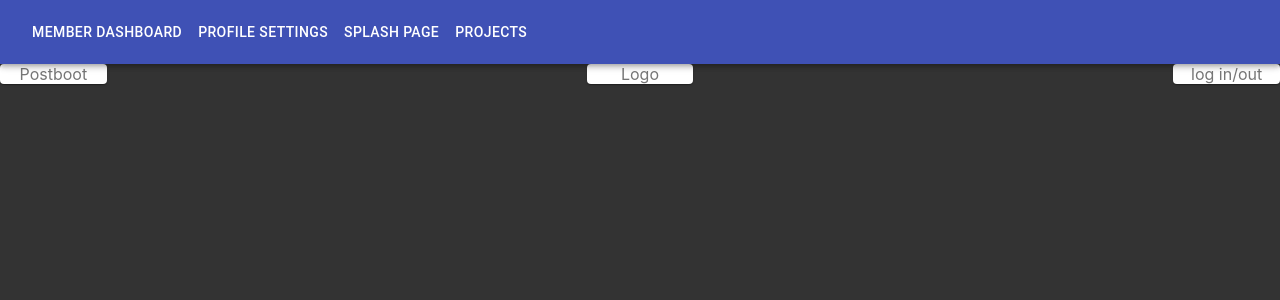
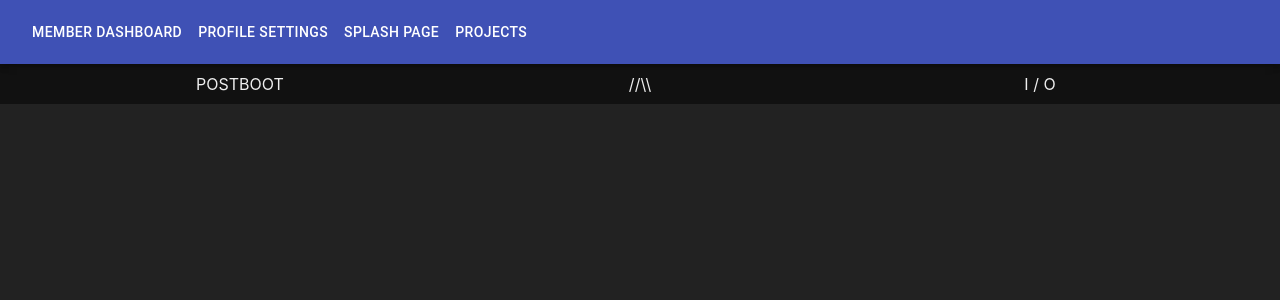
Before and after one commit to postboot/postboot, a React (Create React App) app in the folder client/: page / in a window 1280 px wide. Shown: the top 300 px of the page. Built offline with nearby package versions, Linux system fonts and the light colour scheme.

Commit message:
nav spacing and projects formating

```diff
--- a/client/src/App.css
+++ b/client/src/App.css
@@ -19,7 +19,7 @@
 }
 
 .App-header {
-  background-color: #333333;
+  background-color: #222222;
   min-height: 100vh;
   display: flex;
   flex-direction: column;
@@ -32,7 +32,7 @@
 }
 
 .Profile-settings {
-  background-color: rgb(66, 66, 66);
+  background-color: #111;
   min-height: 100vh;
   display: flex;
   flex-direction: column;
@@ -52,16 +52,37 @@
   }
 }
 
-.projects {
-  background-color: #;
-  padding: 0px;
+.projectscontainer {
+  display: flex;
+  background-color: #111;
   color: #fff;
-  justify-content: start;
-  height: 200px;
-  width: 200px;
-  align-items: flex-end;
+  justify-content: center;
+}
+
+.projectsitem {
+  background-color: burlywood;
 }
 
 .yostyle {
   color: aqua;
 }
+
+.navcontainer {
+  background-color: bisque;
+  color: aqua;
+}
+
+.navbox {
+  background-color: #111111;
+  justify-content: space-evenly;
+  color: #eeeeee;
+}
+
+.navitem {
+  /* background-color: rgb(226, 86, 43); */
+  padding: 10px;
+  align-items: center;
+  justify-items: center;
+  text-align: center;
+  justify-content: center;
+}
--- a/client/src/components/Newnav.js
+++ b/client/src/components/Newnav.js
@@ -6,33 +6,35 @@ import Paper from '@material-ui/core/Paper';
 import Grid from '@material-ui/core/Grid';
 
 const useStyles = makeStyles((theme) => ({
-    root: {
-        flexGrow: 1,
-    },
-    paper: {
-        padding: theme.spacing(0),
-        textAlign: 'center',
-        color: theme.palette.text.secondary,
-    },
 }));
 
 export default function CenteredGrid() {
     const classes = useStyles();
 
     return (
-        <div className={classes.root}>
+        <div>
             <Grid
-                container spacing={0}
-                justify='space-between'
+                container
+                className="navbox"
             >
-                <Grid item xs={1}>
-                    <Paper className={classes.paper}>Postboot</Paper>
+                <Grid item
+                    xs={3}
+                    className="navitem"
+                >
+                    <div>POSTBOOT</div>
                 </Grid>
-                <Grid item xs={1}>
-                    <Paper className={classes.paper}>Logo </Paper>
+                <Grid item
+                    xs={3}
+                    className="navitem"
+
+                >
+                    <div>//\\</div>
                 </Grid>
-                <Grid item xs={1}>
-                    <Paper className={classes.paper}>log in/out</Paper>
+                <Grid item
+                    xs={3}
+                    className="navitem"
+                >
+                    <div>I / O</div>
                 </Grid>
             </Grid>
         </div>
--- a/client/src/pages/Projects.js
+++ b/client/src/pages/Projects.js
@@ -7,18 +7,25 @@ function Projects() {
 
     return (
         <>
-            <Container>
             <Grid container
                 direction="row"
-                    spacing={10}>
-                    <Grid item xs={4}>
+                className="projectscontainer"
+            >
+                <Grid item
+                    xs={4}
+                    className="projectsitem"
+                >
                     <img src="triangle.swaddle.png" />
+                    <div>hi</div>
                 </Grid>
-                    <Grid item xs={4}>
+                <Grid item
+                    xs={4}
+                    className="projectsitem"
+
+                >
                     <img src="triangle.postboot.png" />
                 </Grid>
             </Grid>
-            </Container>
         </>
     )
 };
```
Lines whose indentation alone changed are shown as unchanged.
